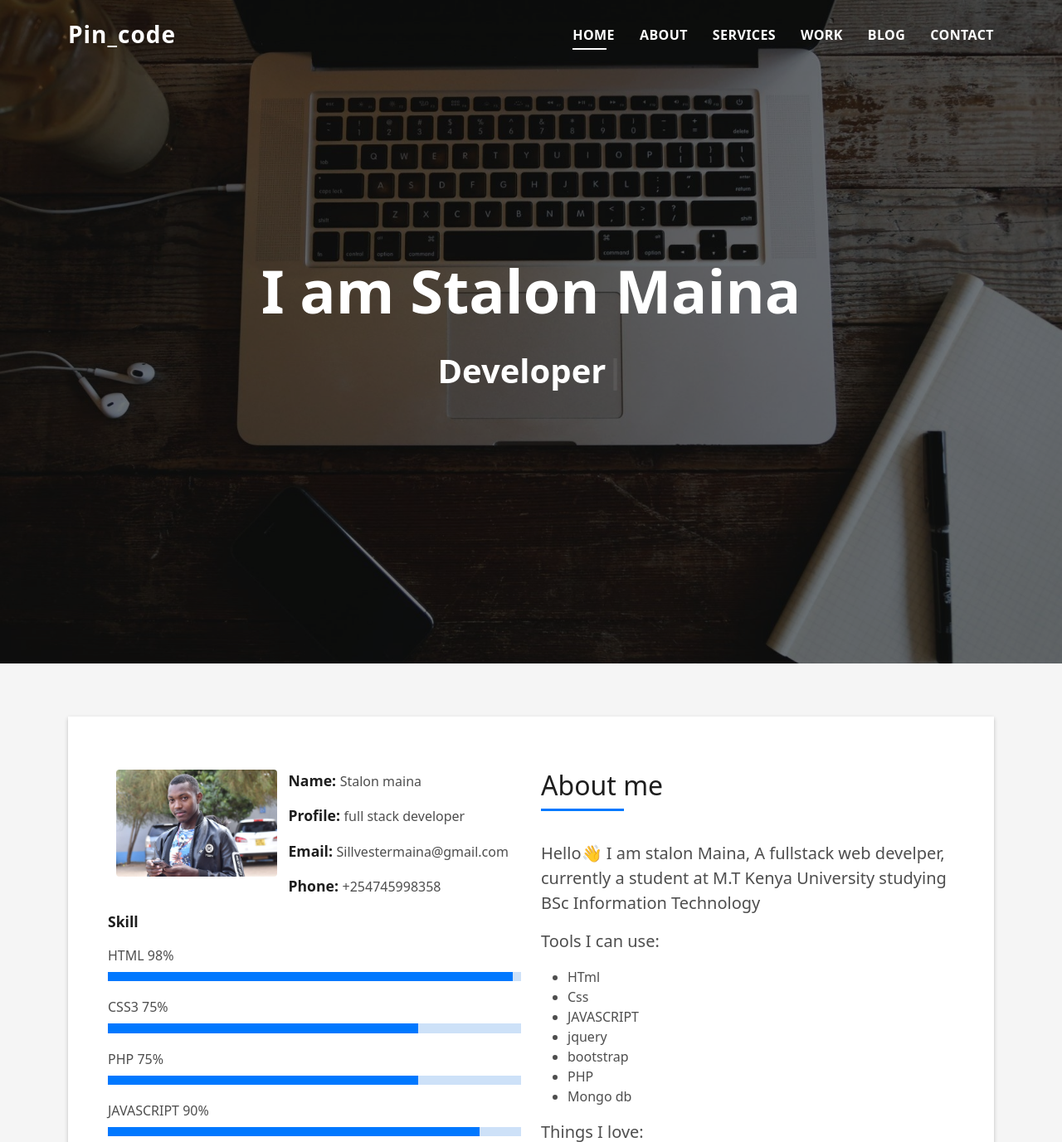
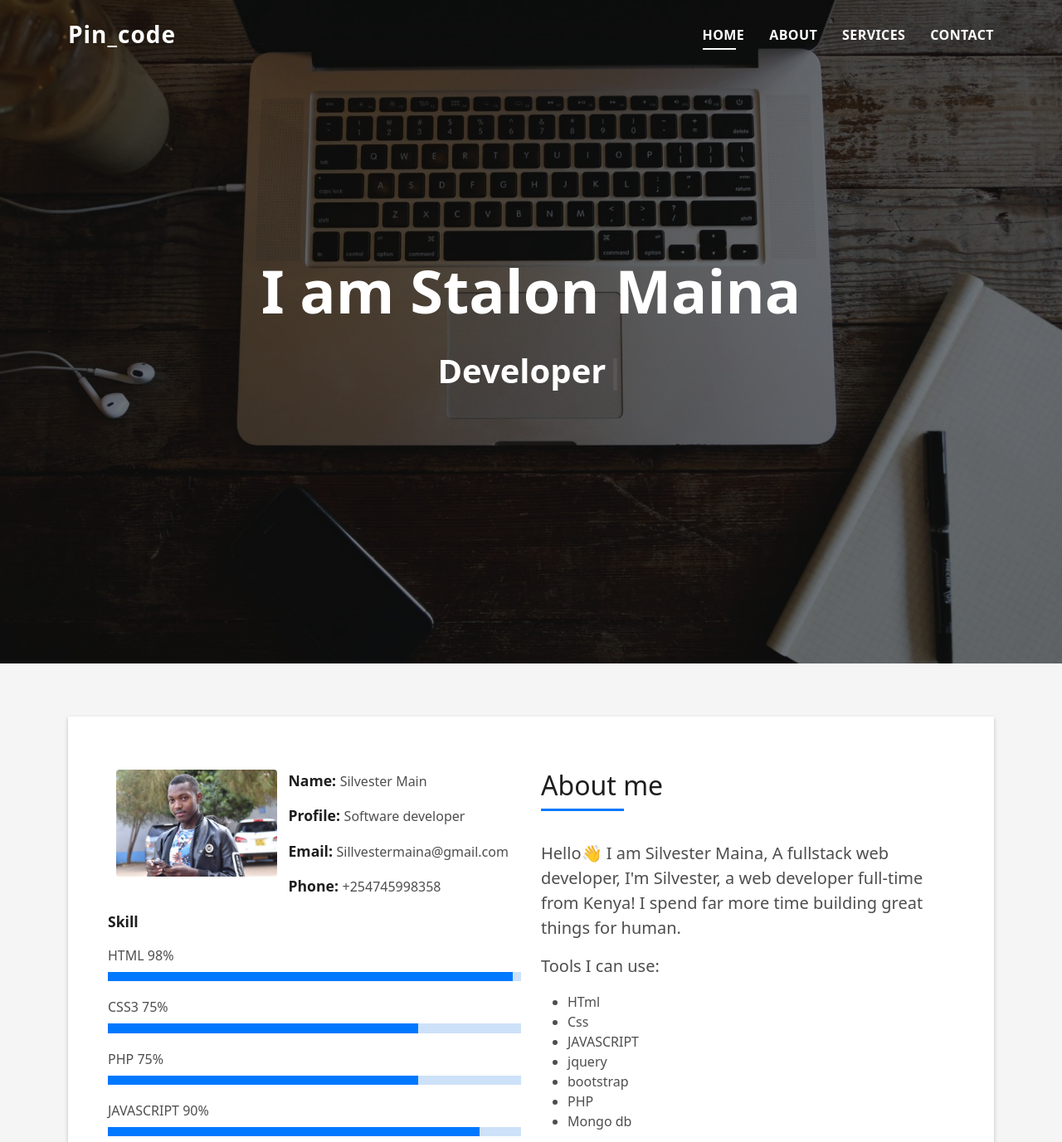
Before and after one commit to sillvester001/sillvester001.github.io, a plain HTML site: page index.html in a window 1280 px wide. Shown: the top 1377 px of the page at 83% size. Drawn offline with Linux system fonts and the light colour scheme.

Commit message:
Update index.html

```diff
--- a/index.html
+++ b/index.html
@@ -40,8 +40,8 @@
           <li><a class="nav-link scrollto active" href="#hero">Home</a></li>
           <li><a class="nav-link scrollto" href="#about">About</a></li>
           <li><a class="nav-link scrollto" href="#services">Services</a></li>
-          <li><a class="nav-link scrollto " href="#work">Work</a></li>
-          <li><a class="nav-link scrollto " href="#blog">Blog</a></li>
+<!--           <li><a class="nav-link scrollto " href="#work">Work</a></li> -->
+<!--           <li><a class="nav-link scrollto " href="#blog">Blog</a></li> -->
           <li><a class="nav-link scrollto" href="#contact">Contact</a></li>
         </ul>
         <i class="bi bi-list mobile-nav-toggle"></i>
@@ -83,8 +83,8 @@
                     </div>
                     <div class="col-sm-6 col-md-7">
                       <div class="about-info">
-                        <p><span class="title-s">Name: </span> <span>Stalon maina</span></p>
-                        <p><span class="title-s">Profile: </span> <span>full stack developer</span></p>
+                        <p><span class="title-s">Name: </span> <span>Silvester Main</span></p>
+                        <p><span class="title-s">Profile: </span> <span>Software developer</span></p>
                         <p><span class="title-s">Email: </span> <span>Sillvestermaina@gmail.com</span></p>
                         <p><span class="title-s">Phone: </span> <span>+254745998358</span></p>
                       </div>
@@ -118,8 +118,7 @@
                       </h5>
                     </div>
                     <p class="lead">
-                     Hello👋 I am stalon Maina, A fullstack web develper, currently a student at M.T Kenya University studying BSc Information Technology
-                    </p>
+                     Hello👋 I am Silvester Maina, A fullstack web developer, I'm Silvester, a web developer full-time from Kenya! I spend far more time building great things for human.</p>
                     <p class="lead">
                       Tools I can use:
                       <ul>
```
